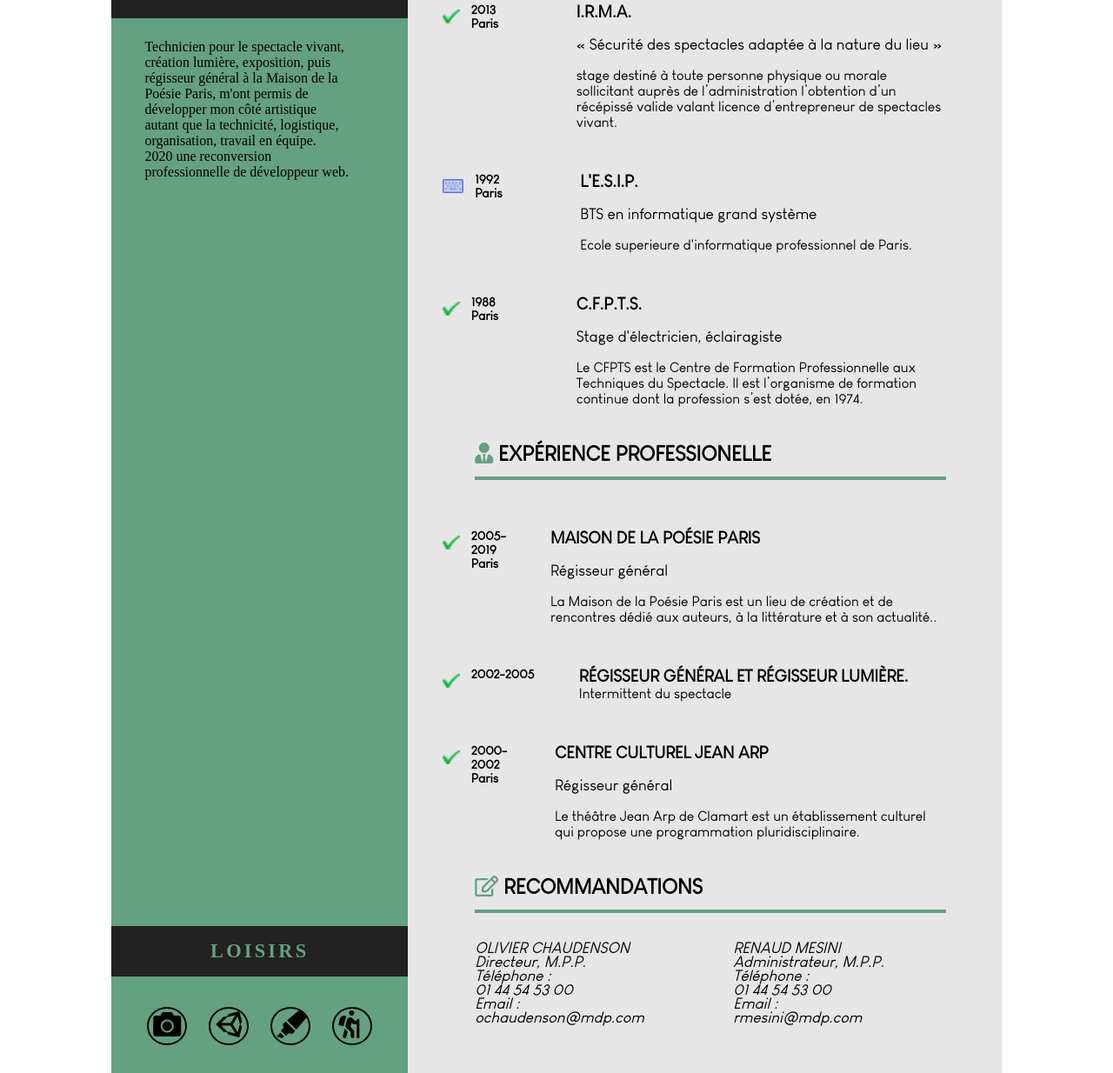
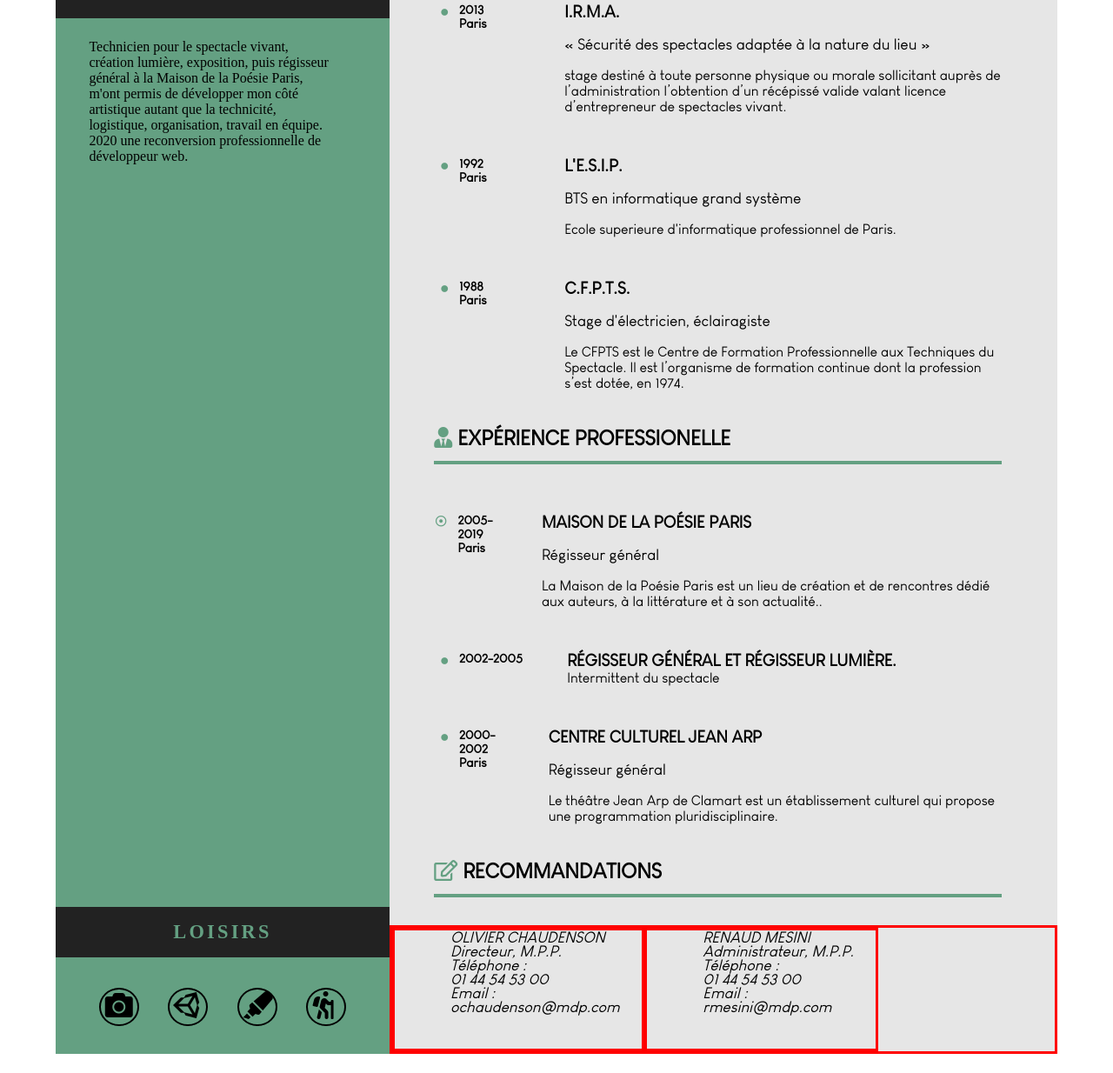
Before and after one commit to antoinegallienne/CV_OC, a plain HTML site: page index.html in a window 1280 px wide. Shown: the part 554-1788 px from the top of the page at 87% size. After the commit the page ends 1766 px from the top, so only its background shows below. Drawn offline with Linux system fonts and the light colour scheme.

```diff
--- a/index.html
+++ b/index.html
@@ -28,48 +28,52 @@
             <h2><span> Dével</span>oppeur web freelance </h2>
         </header>
 
+        <figure>
+            <img src="img/MiniPhotoCV.png" alt="Photo CV">
+        </figure>
+
         <section class="formation">
 
-            <h2><i class="fas fa-graduation-cap"></i> formation</h2>
+            <h3><i class="fas fa-graduation-cap"></i> formation</h3>
 
             <ul>
 
                 <li>
-                    <img src="img/iclavier.png" alt="Icone Photo">
-                    <h3>2020<br>Paris</h3>
+                    <i class="far fa-dot-circle"></i>
+                    <h4>2020<br>Paris</h4>
                     <section>
-                        <h4>OpenClassrooms</h4>
-                        <h5>Développeur web</h5>
+                        <h5>OpenClassrooms</h5>
+                        <h6>Développeur web</h6>
                         <p>OpenClassrooms est un site web de formation en ligne qui propose à ses membres des cours certifiants
                             et des parcours débouchant sur des métiers en croissance.</p>
                     </section>
                 </li>
 
                     <li>
-                        <img src="img/ipuce.png" alt="Icone Photo">
-                        <h3>2013<br>Paris</h3>
+                        <i class="fas fa-circle"></i>
+                        <h4>2013<br>Paris</h4>
                     <section>
-                        <h4>I.R.M.A.</h4>
-                        <h5>« Sécurité des spectacles adaptée à la nature du lieu »</h5>
+                        <h5>I.R.M.A.</h5>
+                        <h6>« Sécurité des spectacles adaptée à la nature du lieu »</h6>
                         <p>stage destiné à toute personne physique ou morale sollicitant auprès
                             de l’administration l’obtention d’un récépissé valide valant licence d’entrepreneur de spectacles vivant. </p>
                     </section>
                 </li>
                 <li>
-                    <img src="img/iclavier.png" alt="Icone clavier">
-                    <h3>1992 <br>Paris</h3>
+                    <i class="fas fa-circle"></i>
+                    <h4>1992 <br>Paris</h4>
                     <section>
-                        <h4>l'E.S.I.P.</h4>
-                        <h5>BTS en informatique grand système</h5>
+                        <h5>l'E.S.I.P.</h5>
+                        <h6>BTS en informatique grand système</h6>
                         <p>Ecole superieure d'informatique professionnel de Paris.</p>
                     </section>
                 </li>
                 <li>
-                    <img src="img/ipuce.png" alt="Icone Photo">
-                    <h3>1988<br>Paris</h3>
+                    <i class="fas fa-circle"></i>
+                    <h4>1988<br>Paris</h4>
                     <section>
-                        <h4> C.F.P.T.S.</h4>
-                        <h5>Stage d'électricien, éclairagiste</h5>
+                        <h5> C.F.P.T.S.</h5>
+                        <h6>Stage d'électricien, éclairagiste</h6>
                         <p>Le CFPTS est le Centre de Formation Professionnelle aux Techniques du Spectacle.
                             Il est l’organisme de formation continue dont la profession s’est dotée, en 1974.
                         </p>
@@ -80,32 +84,32 @@
 
 
         <section class="expérience">
-            <h2><i class="fas fa-user-tie"></i> expérience professionelle</h2>
+            <h3><i class="fas fa-user-tie"></i> expérience professionelle</h3>
             <ul>
                 <li>
-                    <img src="img/ipuce.png" alt="Icone Photo">
-                    <h3>2005-2019 <br>Paris </h3>
+                    <i class="far fa-dot-circle"></i>
+                    <h4>2005-2019 <br>Paris </h4>
                     <section>
-                        <h4>Maison de la Poésie Paris</h4>
-                        <h5>Régisseur général</h5>
+                        <h5>Maison de la Poésie Paris</h5>
+                        <h6>Régisseur général</h6>
                         <p>La Maison de la Poésie Paris est un lieu de création et de rencontres dédié aux auteurs,
                             à la littérature et à son actualité.. </p>
                     </section>
                 </li>
                 <li>
-                    <img src="img/ipuce.png" alt="Icone Photo">
-                    <h3>2002-2005<br></h3>
+                    <i class="fas fa-circle"></i>
+                    <h4>2002-2005<br></h4>
                     <section>
-                        <h4> régisseur général et  régisseur lumière.</h4>
+                        <h5> régisseur général et  régisseur lumière.</h5>
                         <p> Intermittent du spectacle</p>
                     </section>
                 </li>
                 <li>
-                    <img src="img/ipuce.png" alt="Icone Photo">
-                    <h3>2000-2002<br>Paris</h3>
+                    <i class="fas fa-circle"></i>
+                    <h4>2000-2002<br>Paris</h4>
                     <section>
-                        <h4>Centre Culturel Jean Arp</h4>
-                        <h5>Régisseur général</h5>
+                        <h5>Centre Culturel Jean Arp</h5>
+                        <h6>Régisseur général</h6>
                         <p>Le théâtre Jean Arp de Clamart est un établissement culturel qui propose une programmation pluridisciplinaire.</p>
                     </section>
                 </li>
@@ -113,7 +117,7 @@
         </section>
 
         <section class="recommandation">
-            <h2><i class="far fa-edit"></i> recommandations </h2>
+            <h3><i class="far fa-edit"></i> recommandations </h3>
             <ul>
                 <li>
                     <address>
@@ -141,7 +145,7 @@
 
 <!-- - - - - -    colonne contact     - - - - - -->
 
-    <div>
+    <aside>
         <figure>
             <img src="img/MiniPhotoCV.png" alt="Photo CV">
         </figure>
@@ -182,6 +186,6 @@
                 <li><i class="fas fa-hiking "></i></li>
             </ul>
         </section>
-    </div>
+    </aside>
 </body>
 </html>
--- a/style/style.css
+++ b/style/style.css
@@ -29,7 +29,7 @@ body a{
 main a:hover {
     color: #64A082;
 }
-div a:hover {
+aside a:hover {
     color: #E6E6E6;
 }
 
@@ -40,7 +40,7 @@ main {
     width: 100%;
 }
 header {
-    padding: 7vh 0 9vh 5vw;
+    padding: 7vh 0 4vh 5vw;
 }
 
 header h1 {
@@ -69,11 +69,14 @@ header h2 {
     flex-direction: row;
     padding: 3vh 0;
 }
-
-.formation img,
-.expérience img{
-    padding-top:1vh ;
-    height: 2vh;
+i[class*='fa-circle']  {
+    padding:0.8vh 0  0 0.5vw ;
+    font-size: 0.5rem;
+    margin: 0;
+}
+i[class*='dot']{
+    padding-top:0.8vh;
+    font-size: 0.8rem;
     margin: 0;
 }
 .formation i,
@@ -81,9 +84,9 @@ header h2 {
 .recommandation i{
     color: #64A082;
 }
-.formation h2,
-.expérience h2,
-.recommandation h2 {
+.formation h3,
+.expérience h3,
+.recommandation h3 {
     font-size: 1.5rem;
     text-transform: uppercase;
     border-bottom: 4px solid #64A082;
@@ -91,21 +94,21 @@ header h2 {
     padding-bottom: 0.5vw;
 }
 
-.formation h3,
-.expérience h3 {
+.formation h4,
+.expérience h4 {
     font-size: 0.9rem;
     padding: 0 8vw 0 1vw;
     margin: 0;
 }
-.formation h4,
-.expérience h4 {
+.formation h5,
+.expérience h5 {
     font-size: 1.2rem;
     text-transform: uppercase;
     padding-left: 7vw;
     margin: 0;
 }
-.formation h5,
-.expérience h5 {
+.formation h6,
+.expérience h6 {
     font-size: 1.1rem;
     font-weight: normal;
     padding: 2vh 0 2vh 7vw;
@@ -117,7 +120,7 @@ header h2 {
     margin: 0;
     padding: 0 5vw 0 7vw;
 }
-.expérience h3 {
+.expérience h4 {
     padding: 0 2.5vw 0 1vw;
 }
 address span {
@@ -135,7 +138,7 @@ address span {
     line-height:1rem;
 }
 
-div{
+aside{
     display: flex;
     flex-direction: column;
     background: #64A082;
@@ -143,7 +146,7 @@ div{
     overflow: auto;
 }
 
-div h2{
+aside h2{
     font-size: 1.4rem;
     text-transform: uppercase;
     letter-spacing: 0.2rem;
@@ -153,9 +156,12 @@ div h2{
     padding: 2vh 0;
 }
 
+aside figure{
+    display: none;
+}
 figure{
-    text-align: center;
-    height: auto;
+    padding: 0 0 4vh 12vw ;
+
 }
 
 figure img{
@@ -192,11 +198,15 @@ address{
     border-radius: 50%;
     padding: 0.1rem ;
 }
+
 .loisir i {
     position: relative;
     left: 3.3px;
 }
-
+i[class*='unity'] {
+    position: relative;
+    left:1px;
+}
 
 /*  -----------------  pour les écrans moyens de 768px tablette  -------------*/
 /* -------------------------------------------------------------------------------*/
@@ -218,28 +228,37 @@ address{
         padding: 10vh 0 10.5vh 4vw;
     }
 
+    main figure{
+        display: none;
+    }
 
-    .formation h2,
-    .expérience h2,
-    .recommandation h2 {
+    aside figure{
+        display: block;
+        padding: 0;
+        text-align: center;
+        height: auto;
+    }
+    .formation h3,
+    .expérience h3,
+    .recommandation h3 {
         margin: 0 5vw 4vh 4vw;
         padding-bottom: 1.5vh;
     }
 
-    .formation h3,
-    .expérience h3 {
+    .formation h4,
+    .expérience h4 {
         padding: 0 2vw 0 1vw;
     }
 
-    .formation h4,
-    .expérience h4 {
+    .formation h5,
+    .expérience h5 {
         font-size: 1.2rem;
         text-transform: uppercase;
         padding: 0;
         margin: 0;
     }
-    .formation h5,
-    .expérience h5 {
+    .formation h6,
+    .expérience h6 {
         font-size: 1.1rem;
         font-weight: normal;
         padding: 2vh 0;
@@ -251,14 +270,14 @@ address{
         margin: 0;
         padding: 0 5vw 0 0;
     }
-    .formation h3 {
+    .formation h4 {
         padding: 0 5.5vw 0 1vw;
     }
     /* ------------- main formation/experience ---------*/
-    .formation h3 {
+    .formation h4 {
         padding: 0 7vw 0 1vw;
     }
-    .expérience h3 {
+    .expérience h4 {
         padding: 0 4vw 0 1vw;
     }
     .recommandation ul {
@@ -271,12 +290,12 @@ address{
         font-size: 0.4rem;
     }
 
-    div {
+    aside {
         width: 65%;
     }
 
     .apropos p {
-        margin: 4vh 5vw 0 5vw;
+        margin: 4vh 3vw 0 5vw;
     }
 
     .loisir ul {
@@ -290,7 +309,7 @@ address{
 
     body {
         display: flex;
-        max-width: 80%;
+        max-width: 90%;
         margin: auto;
     }
 
@@ -299,27 +318,49 @@ address{
     }
 
     header {
-        padding: 12vh 0 21vh 6vw;
+        padding: 12vh 0 21vh 4vw;
         height: 2vh;
         margin: 0;
     }
 
-    .formation h2,
-    .expérience h2,
-    .recommandation h2 {
-        padding: 0 0 1.5vh 0;
-        margin: 0 5vw 4vh 6vw;
+    i[class*='fa-circle']{
+        padding:0.85vh 0  0 1.5vw ;
+        font-size: 0.5rem;
+        margin: 0;
+    }
+
+    i[class*='dot'] {
+        padding:0.5vh 0 0 1vw;
+        font-size: 0.8rem;
+         margin: 0;
     }
 
     .formation h3,
-    .expérience h3 {
+    .expérience h3,
+    .recommandation h3 {
+        padding: 0 0 1.5vh 0;
+        margin: 0 5vw 4vh 4vw;
+    }
+
+    .formation h4,
+    .expérience h4 {
 
     }
+
+
     .recommandation li{
-        margin: 0 0 0 1vw;
+        margin: 0 ;
+        padding: 0;
+        border: solid red;
+    }
+    .recommandation ul {
+        margin: 0;
+        padding: 0;
+        border: solid red;
     }
 
-    div {
+
+    aside {
         width: 35%;
     }
 
```
